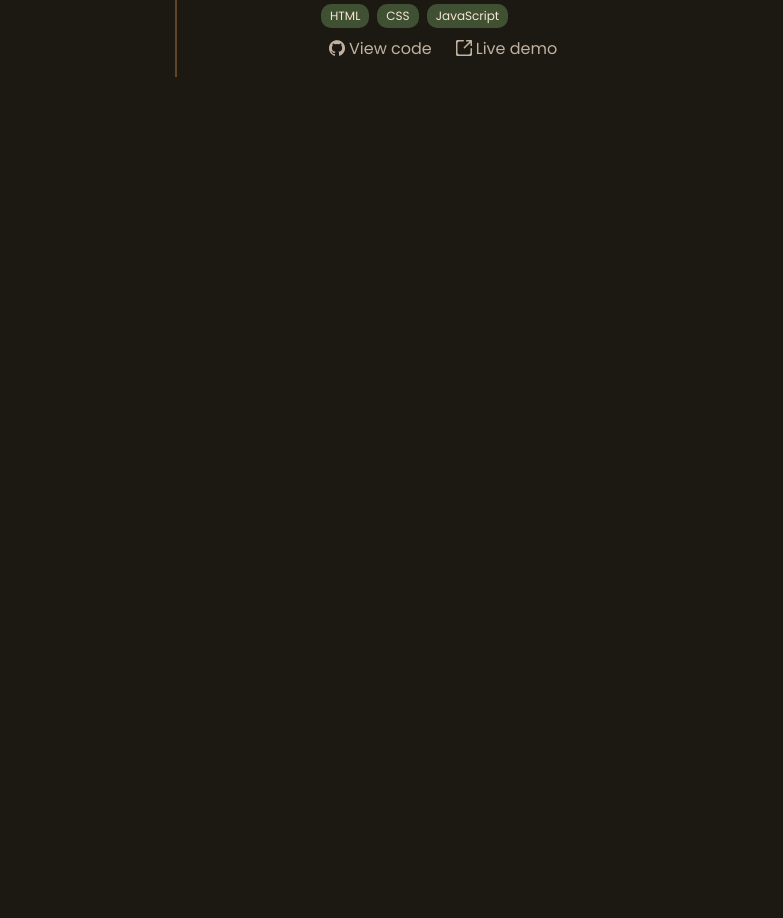
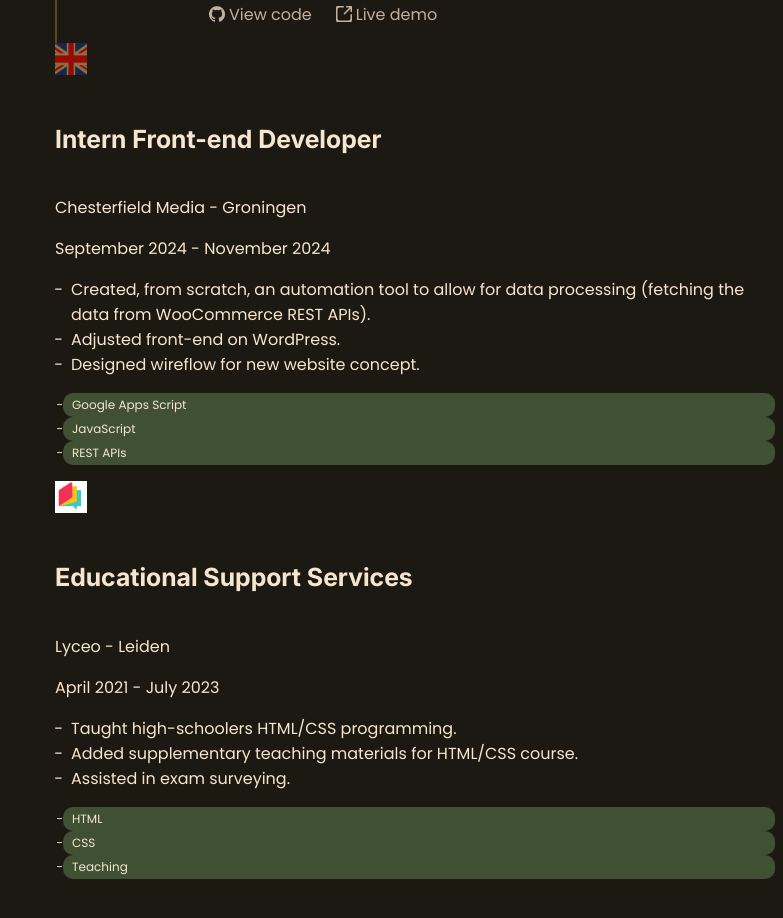
Before and after one commit to leo-kramer/portfolio, a React (Vite) app: page / in a window 1280 px wide. Shown: the part 1100-2018 px from the top of the page, without its empty margins (497-1280 px from the left). Before the commit the page ends 1305 px from the top, so only its background shows below. Built offline with nearby package versions, Linux system fonts and the light colour scheme.

Commit message:
HTML Structure Experience

```diff
--- a/src/App.jsx
+++ b/src/App.jsx
@@ -3,6 +3,8 @@ import Nav from './components/Nav.jsx';
 import About from './components/About.jsx';
 import Skills from './components/Skills.jsx';
 import Projects from './components/Projects.jsx';
+import Experience from './components/Experience.jsx';
+
 
 function App() {
   return (
@@ -14,6 +16,7 @@ function App() {
         <section>
           <Skills />
           <Projects />
+          <Experience />
         </section>
       </main>
     </div>
--- a/src/assets/css/about.css
+++ b/src/assets/css/about.css
@@ -3,7 +3,7 @@ main > section:first-of-type {
 	flex-direction: column;
 	gap: 2em;
 	flex-grow: 1;
-	flex-basis: 50%;
+	flex-basis: 40%;
 
 	position: sticky;
 	top: 8em;
--- a/src/assets/css/index.css
+++ b/src/assets/css/index.css
@@ -146,7 +146,7 @@ main {
 }
 
 main > section {
-	flex-basis: 50%;
+	flex-basis: 60%;
 }
 
 .primary {
--- a/src/assets/css/projects.css
+++ b/src/assets/css/projects.css
@@ -1,7 +1,7 @@
 #projects > div {
 	display: flex;
 	flex-direction: column;
-	gap: 1em;
+	gap: 2em;
 }
 
 .project-card {
--- a/src/assets/css/skills.css
+++ b/src/assets/css/skills.css
@@ -22,7 +22,7 @@
 }
 
 .skill-card {
-	width: 17.5em;
+	width: 16em;
 }
 
 .skill-card p {
@@ -33,7 +33,7 @@
 	display: flex;
 	flex-direction: row;
 	align-items: center;
-	gap: 0.5em;
+	gap: 1em;
 
 	padding: 0.5em;
 	border: none;
--- /dev/null
+++ b/src/components/Cards.jsx
@@ -0,0 +1,26 @@
+import PropTypes from 'prop-types';
+
+const SkillTag = ({ skill }) => {
+  return (
+    <li className="tag">{skill}</li>
+  )
+}
+
+SkillTag.propTypes = {
+  skill: PropTypes.string.isRequired
+}
+
+const DeliverableLi = ({ deliverable }) => {
+  return (
+    <li>{deliverable}</li>
+  )
+}
+
+DeliverableLi.propTypes = {
+  deliverable: PropTypes.string.isRequired
+}
+
+export {
+  SkillTag,
+  DeliverableLi
+}
--- a/src/components/Experience.jsx
+++ b/src/components/Experience.jsx
@@ -0,0 +1,90 @@
+import { useTranslation } from 'react-i18next';
+import PropTypes from 'prop-types';
+import { SkillTag, DeliverableLi } from './Cards.jsx';
+import '../assets/css/index.css'
+import '../assets/css/experience.css'
+
+const ExperienceCard = ({ img, job, company, location, date, deliverables, skills }) => {
+  return (
+    <div className="experience-card">
+      <div>
+        <img src={img} />
+        <div>
+          <h5>{job}</h5>
+          <p>{company} - {location}</p>
+          <p>{date}</p>
+        </div>
+      </div>
+      <ul>
+        {deliverables.map((deliverable, index) => (
+          <DeliverableLi
+            key={index}
+            deliverable={deliverable}
+          />
+        ))}
+      </ul>
+      <ul>
+        {skills.map((skill, index) => (
+          <SkillTag
+            key={index}
+            skill={skill}
+          />
+        ))}
+      </ul>
+    </div>
+  )
+}
+
+ExperienceCard.propTypes = {
+  img: PropTypes.string.isRequired,
+  job: PropTypes.string.isRequired,
+  company: PropTypes.string.isRequired,
+  location: PropTypes.string.isRequired,
+  date: PropTypes.string.isRequired,
+  deliverables: PropTypes.array.isRequired,
+  skills: PropTypes.array.isRequired,
+};
+
+const Experience = () => {
+  const { t } = useTranslation();
+
+  const experiences = [
+    {
+      img: "/portfolio/img/logo-chesterfield.png",
+      job: t("Chesterfield job"),
+      company: "Chesterfield Media",
+      location: "Groningen",
+      date: t("Chesterfield date"),
+      deliverables: t("Chesterfield deliverables", { returnObjects: true }),
+      skills: [ "Google Apps Script", "JavaScript", "REST APIs" ],
+    },
+    {
+      img: "/portfolio/img/logo-lyceo.png",
+      job: t("Lyceo job"),
+      company: "Lyceo",
+      location: "Leiden",
+      date: t("Lyceo date"),
+      deliverables: t("Lyceo deliverables", { returnObjects: true }),
+      skills: [ "HTML", "CSS", "Teaching" ],
+    },
+  ]
+
+  return (
+    <section id="experience">
+      {experiences.map((experience, index) => (
+        <ExperienceCard
+          key={index}
+          img={experience.img}
+          job={experience.job}
+          company={experience.company}
+          location={experience.location}
+          date={experience.date}
+          deliverables={experience.deliverables}
+          skills={experience.skills}
+        />
+      ))}
+    </section>
+  )
+}
+
+export default Experience;
--- a/src/components/Projects.jsx
+++ b/src/components/Projects.jsx
@@ -1,27 +1,8 @@
 import { useTranslation } from 'react-i18next';
 import PropTypes from 'prop-types';
+import { SkillTag, DeliverableLi } from './Cards.jsx';
 import '../assets/css/index.css'
 import '../assets/css/projects.css'
-
-const SkillTag = ({ skill }) => {
-  return (
-    <li className="tag">{skill}</li>
-  )
-}
-
-SkillTag.propTypes = {
-  skill: PropTypes.string.isRequired
-}
-
-const DeliverableLi = ({ deliverable }) => {
-  return (
-    <li>{deliverable}</li>
-  )
-}
-
-DeliverableLi.propTypes = {
-  deliverable: PropTypes.string.isRequired
-}
 
 const ProjectCard = ({ img, name, deliverables, skills, code, demo }) => {
   const { t } = useTranslation();
--- a/src/i18n/i18n.js
+++ b/src/i18n/i18n.js
@@ -10,17 +10,20 @@ import enNav from "./locales/en/Nav.json"
 import enAbout from "./locales/en/About.json"
 import enSkills from "./locales/en/Skills.json"
 import enProjects from "./locales/en/Projects.json"
+import enExperience from "./locales/en/Experience.json"
 
 import nlNav from "./locales/nl/Nav.json"
 import nlAbout from "./locales/nl/About.json"
 import nlSkills from "./locales/nl/Skills.json"
 import nlProjects from "./locales/nl/Projects.json"
+import nlExperience from "./locales/nl/Experience.json"
 
 const enTranslations = {
 	...enNav,
 	...enAbout,
 	...enSkills,
 	...enProjects,
+	...enExperience,
 }
 
 const nlTranslations = {
@@ -28,6 +31,7 @@ const nlTranslations = {
 	...nlAbout,
 	...nlSkills,
 	...nlProjects,
+	...nlExperience,
 }
 
 const resources = {
--- /dev/null
+++ b/src/i18n/locales/en/Experience.json
@@ -0,0 +1,16 @@
+{
+	"Chesterfield job": "Intern Front-end Developer",
+	"Chesterfield date": "September 2024 - November 2024",
+	"Chesterfield deliverables": [
+		"Created, from scratch, an automation tool to allow for data processing (fetching the data from WooCommerce REST APIs).",
+		"Adjusted front-end on WordPress.",
+		"Designed wireflow for new website concept."
+	],
+	"Lyceo job": "Educational Support Services",
+	"Lyceo date": "April 2021 - July 2023",
+	"Lyceo deliverables": [
+		"Taught high-schoolers HTML/CSS programming.",
+		"Added supplementary teaching materials for HTML/CSS course.",
+		"Assisted in exam surveying."
+	]
+}
--- /dev/null
+++ b/src/i18n/locales/nl/Experience.json
@@ -0,0 +1,16 @@
+{
+	"Chesterfield job": "Stagiair Front-end Developer",
+	"Chesterfield date": "september 2024 - november 2024",
+	"Chesterfield deliverables": [
+		"Een automatiseringstool vanaf nul gecreëerd om data te verwerken (gegevens werden opgehaalt via WooCommerce REST APIs).",
+		"Front-end aangepast op WordPress.",
+		"Wireflow ontworpen voor een nieuwe websiteconcept."
+	],
+	"Lyceo job": "Onderwijsondersteunende Diensten",
+	"Lyceo date": "april 2021 - juli 2023",
+	"Lyceo deliverables": [
+		"Lesgegeven aan middelbare scholieren in HTML/CSS-programmeren.",
+		"Aanvullend lesmateriaal toegevoegd voor de HTML/CSS-cursus.",
+		"Geholpen met het surveilleren van examens."
+	]
+}
```
